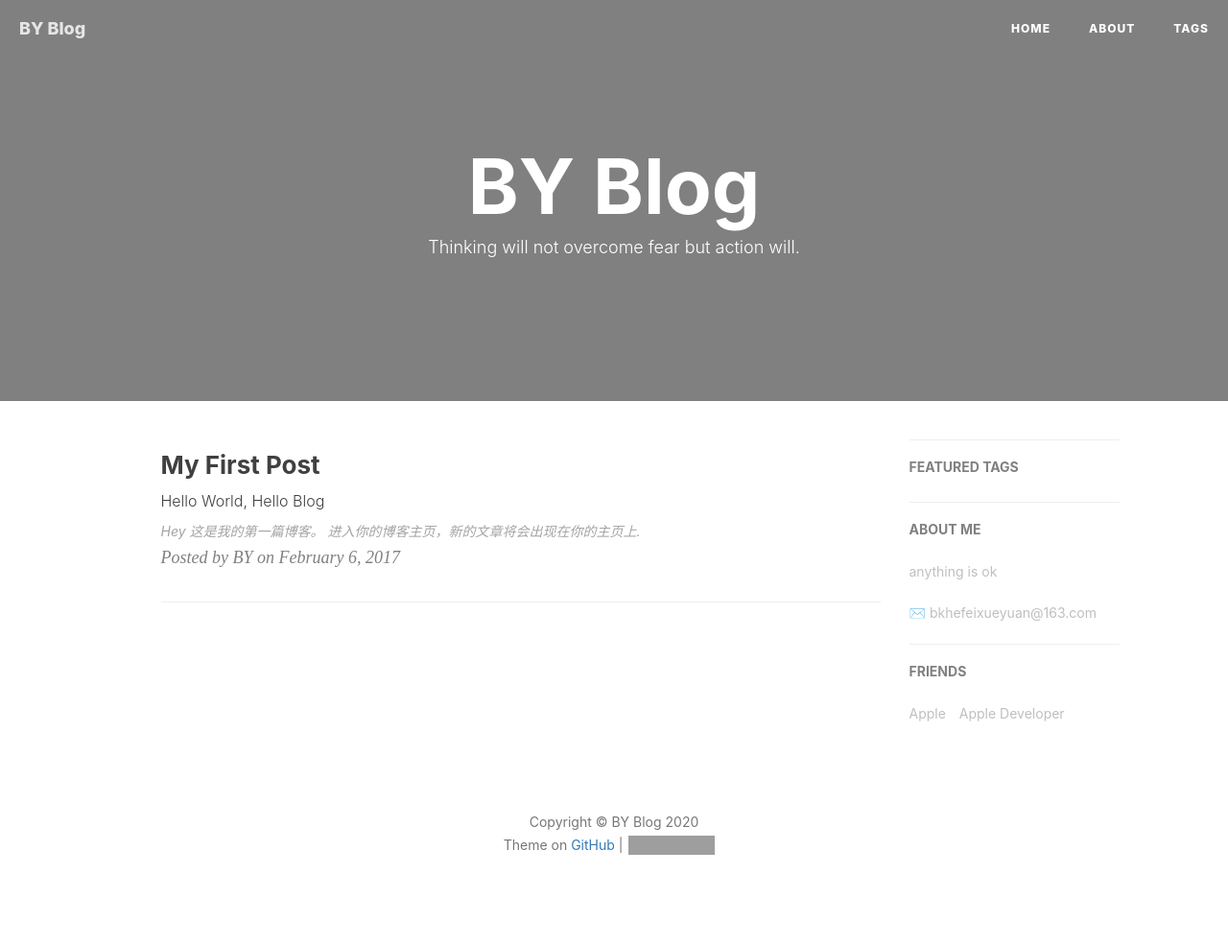
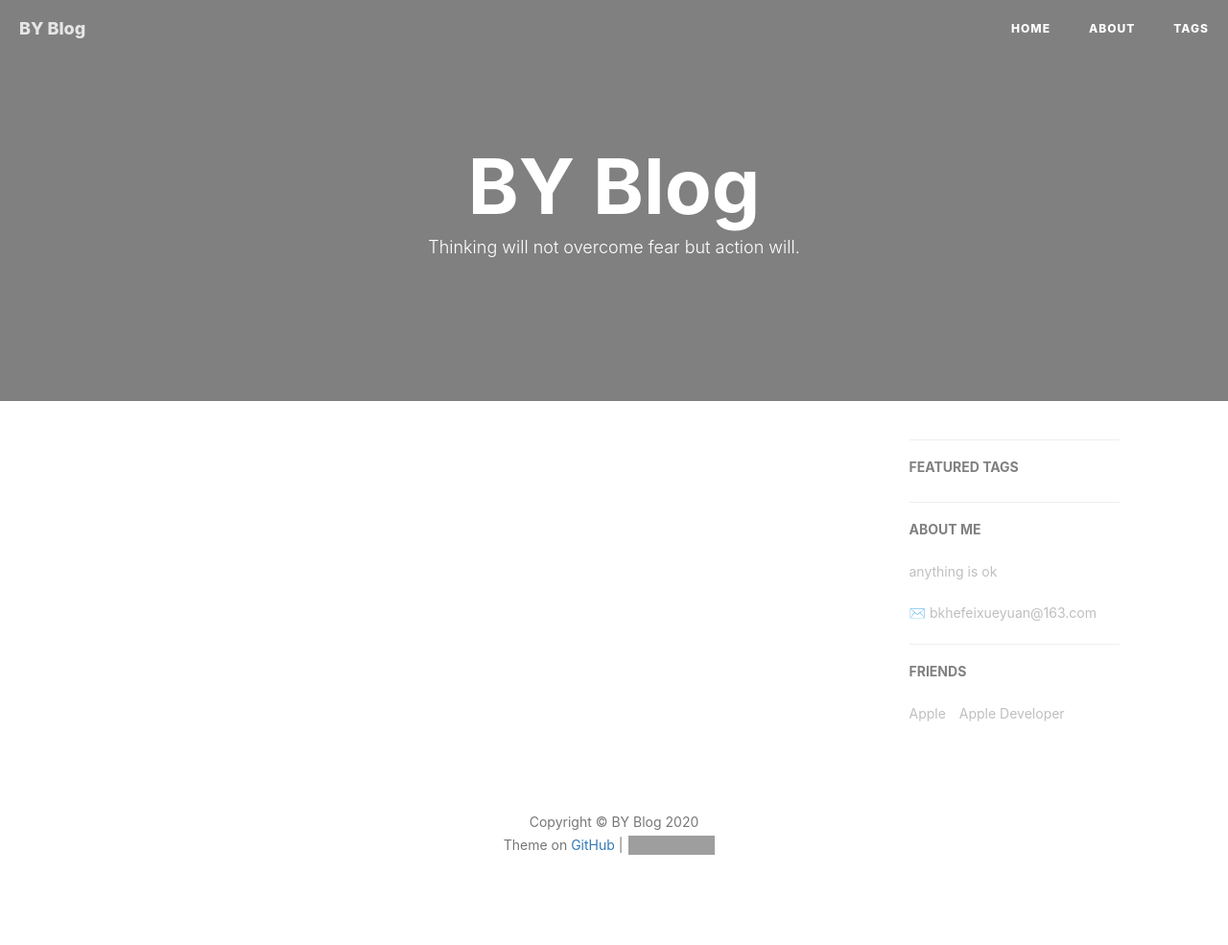
Before and after one commit to mdzzyyy/mdzzyyy.github.io, a Jekyll site: the page built from index.html, in a window 1280 px wide. Shown: the whole page at 96% size. Built offline with Jekyll 4.4.1, drawn with Linux system fonts in a browser that asks for light colours; nearby versions of some CDN libraries; the list of posts is cut into pages by our own code; comment, search, counter and statistics services are not loaded; grey boxes are pictures that could not be loaded.

Commit message:
no message

```diff
--- a/_posts/2017-02-04-Hello.md
+++ /dev/null
@@ -1,16 +0,0 @@
----
-layout:     post   				    # 使用的布局（不需要改）
-title:      My First Post 				# 标题
-subtitle:   Hello World, Hello Blog #副标题
-date:       2017-02-06 				# 时间
-author:     BY 						# 作者
-header-img: img/post-bg-2015.jpg 	#这篇文章标题背景图片
-catalog: true 						# 是否归档
-tags:								#标签
-    - 生活
----
-
-## Hey
->这是我的第一篇博客。
-
-进入你的博客主页，新的文章将会出现在你的主页上.
```
Also changed, not shown: _posts/KVO.md (+14 -1 lines), 1 other file.
